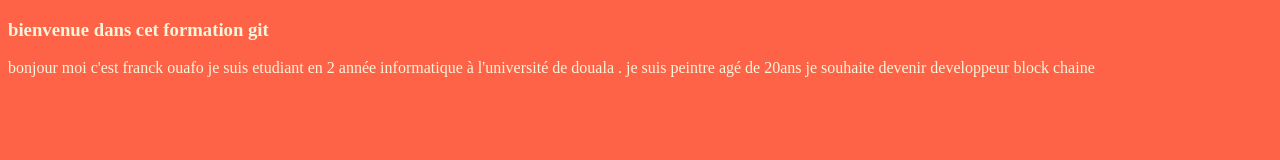
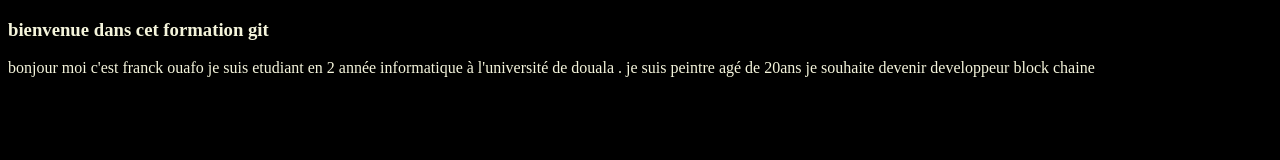
Before and after one commit to franckouafo/test, a plain HTML site: page index.html in a window 1280 px wide. Drawn offline with Linux system fonts and the light colour scheme.

Commit message:
modification de la couleur de fond en noir

```diff
--- a/style.css
+++ b/style.css
@@ -1,4 +1,4 @@
 body{
-    background-color: tomato;
+    background-color: black;
     color: beige;
 }
```
